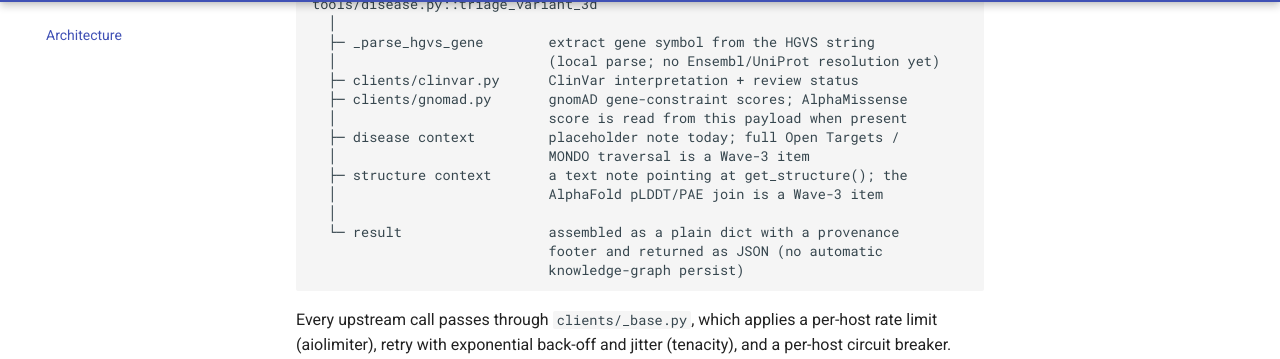
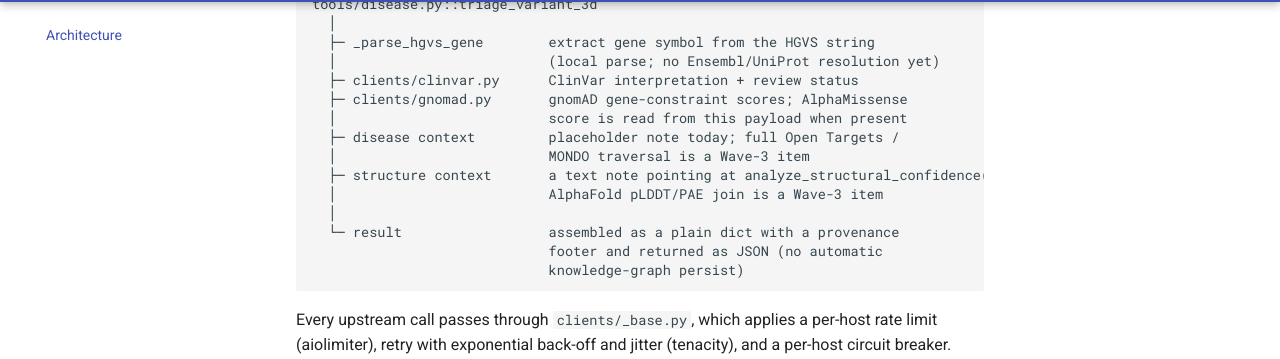
Before and after one commit to smaniches/alphafold-sovereign-mcp, an MkDocs documentation site: the page built from docs/architecture.md, in a window 1280 px wide and 900 px high, scrolled down 2356 px. Shown: the part 94-453 px from the top of the window. Built offline with MkDocs 1.6.1 and Material for MkDocs 9.7.7, drawn with Linux system fonts in a browser that asks for light colours; comment, search, counter and statistics services are not loaded.

Commit message:
docs(architecture): structure-context note points at analyze_structural_confidence(), not get_structure() (verification follow-up) (#70)
ARCHITECTURE.md:116 still described the triage_variant_3d structure-context note as pointing at get_structure(); the shipped code (disease.py:848-851) points it at analyze_structural_confidence(uniprot_id=...). get_structure is archived-only (no live src/ reference). Aligns the doc with the code, completing PR #64's 'align ARCHITECTURE.md with shipped code' / PR #65's 'no live get_structure references'.

```diff
--- a/ARCHITECTURE.md
+++ b/ARCHITECTURE.md
@@ -113,7 +113,7 @@ tools/disease.py::triage_variant_3d
   │                          score is read from this payload when present
   ├─ disease context         placeholder note today; full Open Targets /
   │                          MONDO traversal is a Wave-3 item
-  ├─ structure context       a text note pointing at get_structure(); the
+  ├─ structure context       a text note pointing at analyze_structural_confidence(); the
   │                          AlphaFold pLDDT/PAE join is a Wave-3 item
   │
   └─ result                  assembled as a plain dict with a provenance
```
